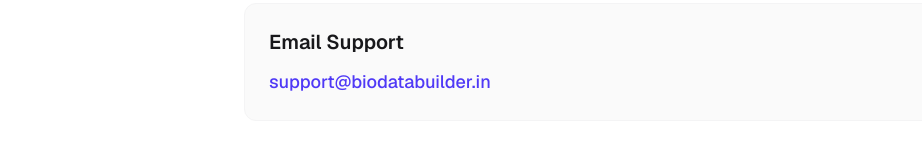
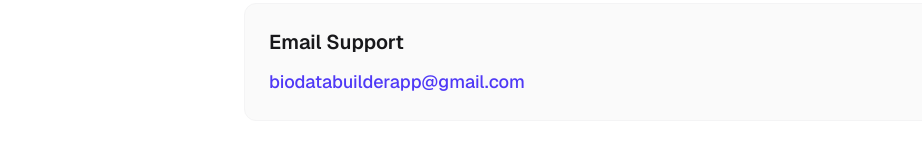
Before and after one commit to biodatabuilderapp-rajank/biodata, a Next.js app: page /contact-us in a window 1280 px wide. Shown: the part 293-450 px from the top of the page, without its empty margins (32-954 px from the left). Built offline with nearby package versions, Linux system fonts and the light colour scheme.

Commit message:
contact and about email

```diff
--- a/src/app/about-us/page.tsx
+++ b/src/app/about-us/page.tsx
@@ -86,7 +86,7 @@
                     <section>
                         <h2 className="text-xl font-semibold text-zinc-900 dark:text-white mb-3">Contact Us</h2>
                         <p>If you have questions, suggestions, feedback, or encounter any issues while using the website, we would love to hear from you.</p>
-                        <p className="mt-2 text-zinc-900 dark:text-white"><strong>Email:</strong> <a href="mailto:support@biodatabuilder.in" className="text-indigo-600 hover:underline">support@biodatabuilder.in</a></p>
+                        <p className="mt-2 text-zinc-900 dark:text-white"><strong>Email:</strong> <a href="mailto:biodatabuilderapp@gmail.com" className="text-indigo-600 hover:underline">biodatabuilderapp@gmail.com</a></p>
                         <p className="mt-2 text-zinc-900 dark:text-white"><strong>Website:</strong> <Link href="/" className="text-indigo-600 hover:underline">https://biodatabuilder.in</Link></p>
                         <p className="mt-4">We typically respond to inquiries within 2–5 business days.</p>
                     </section>
--- a/src/app/contact-us/page.tsx
+++ b/src/app/contact-us/page.tsx
@@ -33,8 +33,8 @@
                 <div className="prose prose-zinc dark:prose-invert max-w-none space-y-8 text-zinc-700 dark:text-zinc-300 leading-relaxed">
                     <section className="bg-zinc-50 dark:bg-zinc-900/50 p-6 rounded-xl border border-zinc-100 dark:border-zinc-800">
                         <h2 className="text-xl font-semibold text-zinc-900 dark:text-white mt-0 mb-3">Email Support</h2>
-                        <a href="mailto:support@biodatabuilder.in" className="text-indigo-600 dark:text-indigo-400 font-medium text-lg hover:underline">
-                            support@biodatabuilder.in
+                        <a href="mailto:biodatabuilderapp@gmail.com" className="text-indigo-600 dark:text-indigo-400 font-medium text-lg hover:underline">
+                            biodatabuilderapp@gmail.com
                         </a>
                     </section>
 
```
